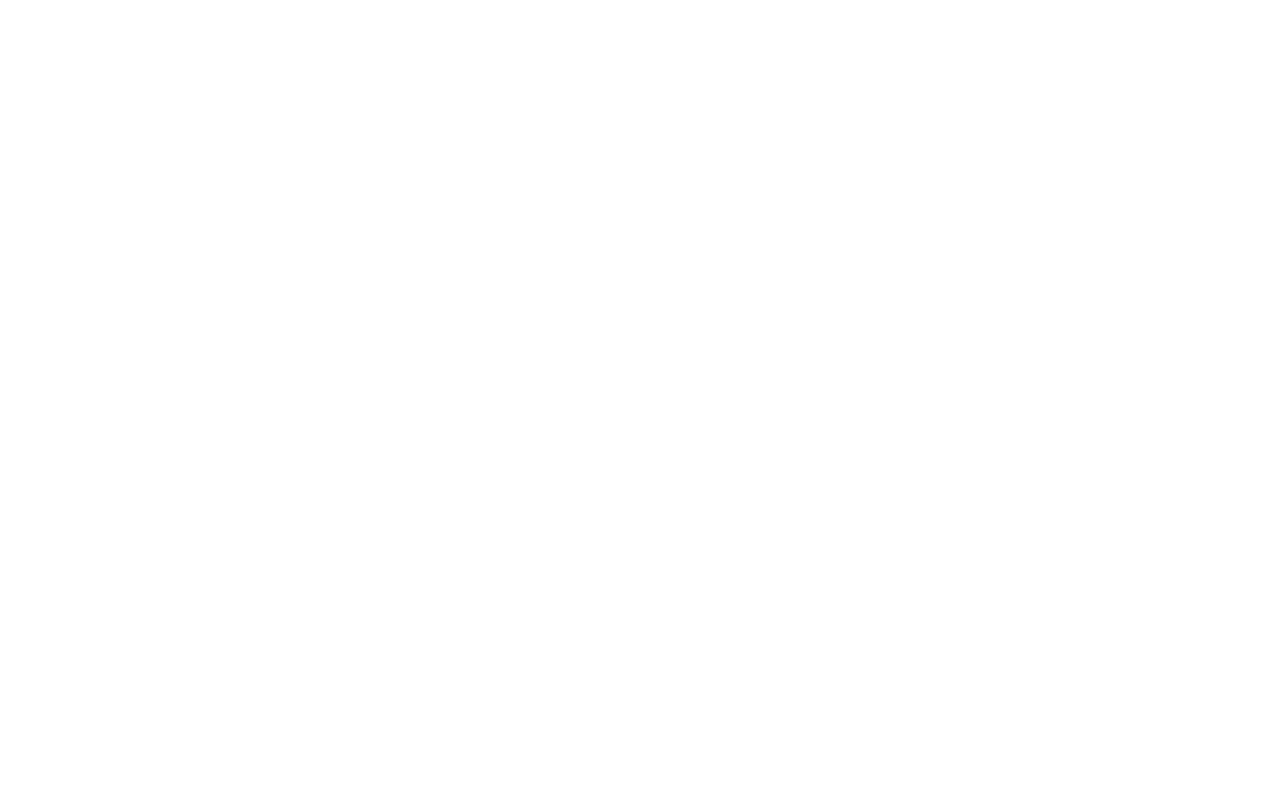
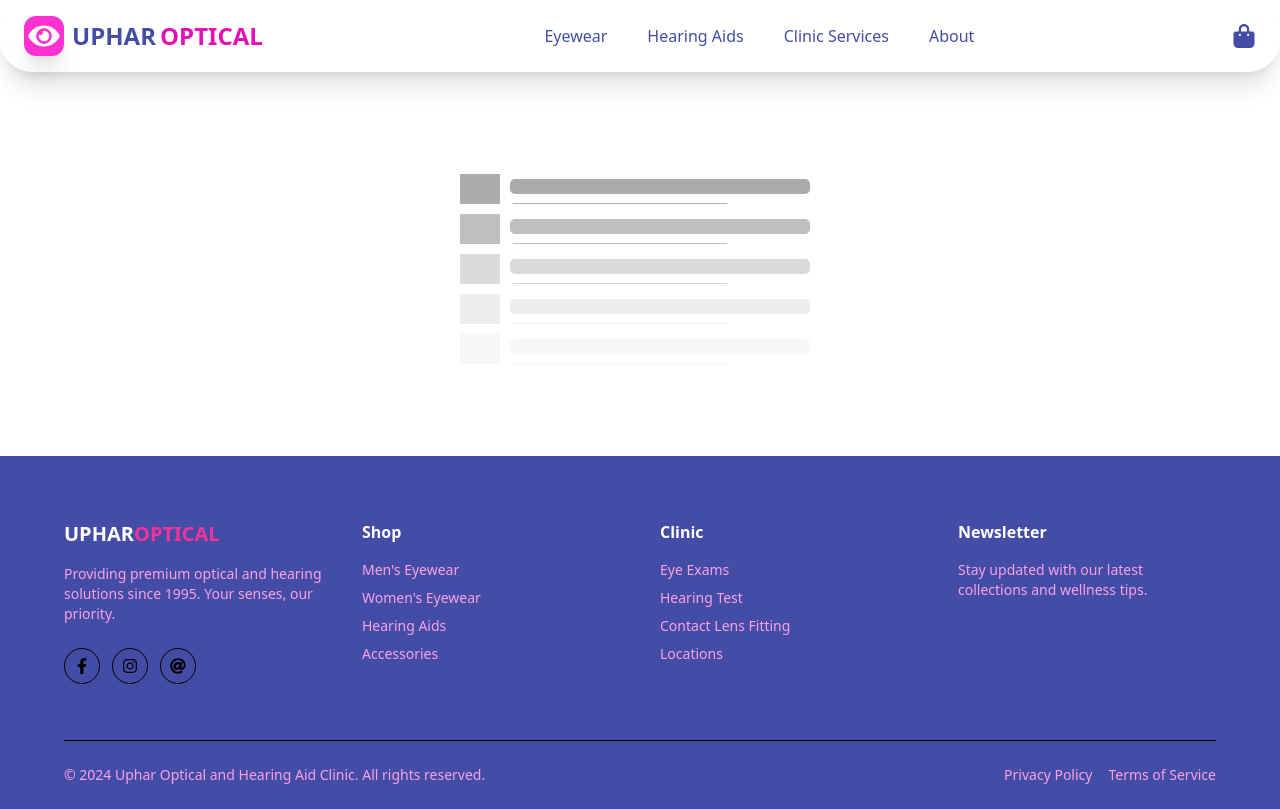
Before and after one commit to VishoyPaul/Uphar-Website, a React (Vite) app in the folder client/: page /add-to-cart in a window 1280 px wide. Before the commit this address had no page. Built offline with nearby package versions, Linux system fonts and the light colour scheme.

Commit message:
almost layout done for user

```diff
--- a/client/package.json
+++ b/client/package.json
@@ -13,6 +13,7 @@
     "@tailwindcss/vite": "^4.1.18",
     "axios": "^1.13.5",
     "react": "^19.2.0",
+    "react-content-loader": "^7.1.2",
     "react-dom": "^19.2.0",
     "react-hook-form": "^7.71.1",
     "react-icons": "^5.5.0",
--- a/client/src/App.jsx
+++ b/client/src/App.jsx
@@ -1,9 +1,11 @@
 import React from 'react'
 import { BrowserRouter, Routes, Route } from 'react-router-dom'
 import About from './about/About'
-import Connectform from './connect/Connectform'
+import Connectpagesec from './connect/Connectpagesec'
 import Eyewear from './eyewear/Eyewear'
 import HearingAids from './hearingaids/Hearingaids'
+import Addtocart from './addtocart/Addtocart'
+import Loginpage from './components/auth/LoginForm/LoginForm'
 
 const App = () => {
   return (
@@ -12,7 +14,9 @@ const App = () => {
 
     <Route path='/eye-wear' element={<Eyewear/>}/>
     <Route path='/hearing-aids' element={<HearingAids/>}/>
-    <Route path='clinic-services' element={<Connectform/>}/>
+    <Route path='clinic-services' element={<Connectpagesec/>}/>
+    <Route path='/add-to-cart' element={<Addtocart/>}/>
+    <Route path='/login-form' element={<Loginpage/>}/>
     <Route path='/' element={<About/>}/>
    </Routes>
    </>
--- a/client/src/addtocart/Addtocart.jsx
+++ b/client/src/addtocart/Addtocart.jsx
@@ -1,9 +1,26 @@
-import React from 'react'
+import React from "react";
+import Navbar from "../components/common/Navbar";
+import  FadingLoader from "../components/loader/FadingLoader";
+import Footer from "../components/footer/Footer";
+const Addtocart = () => {
+  const [cartItems, setCartItems] = React.useState([]);
+  return (
+    <div>
+      <Navbar />
+      <div>
+        {cartItems && cartItems.length > 0 ? (
+<>
+</>
+        ) : (
+          <div className="flex justify-center items-center h-96"><FadingLoader /></div>
+        )}
+      </div>
+      <footer>
+      <Footer bgcolor={"bg-[#434DA6]"} textcolor={"text-white"} othercolor="text-[#FCA1E8]"/>
+      </footer>
 
-const Addtocart = () => {
-  return (
-    <div>Addtocart</div>
-  )
-}
+    </div>
+  );
+};
 
-export default Addtocart
+export default Addtocart;
--- a/client/src/clinicservices/Clinicservices.jsx
+++ b/client/src/clinicservices/Clinicservices.jsx
@@ -1,8 +1,14 @@
 import React from 'react'
+import Navbar from '../components/common/Navbar'
+import Footer from '../components/footer/Footer'
 
 const Clinicservices = () => {
   return (
-    <div>Clinicservices</div>
+    <div>
+      <Navbar />
+
+      <Footer />
+    </div>
   )
 }
 
--- a/client/src/components/common/Navbar.jsx
+++ b/client/src/components/common/Navbar.jsx
@@ -50,7 +50,7 @@ const Navbar = () => {
         </div>
 
         <div className="ml-auto flex items-center">
-          <FaBagShopping className="text-[#434DA6] text-2xl mx-2" />
+          <FaBagShopping className="text-[#434DA6] text-2xl mx-2" onClick={()=>navigate("/add-to-cart")}/>
           <RxHamburgerMenu
             className="text-[#434DA6] text-2xl mx-2 md:hidden"
             onClick={() => setIsMenuOpen(true)}
@@ -84,12 +84,12 @@ const Navbar = () => {
             <MobileItem
               icon={<FaInfo />}
               text="About"
-              onClick={() => navigate("/about")}
+              onClick={() => navigate("/")}
             />
             <MobileItem
               icon={<GrLogin />}
               text="Login"
-              onClick={() => navigate("/login")}
+              onClick={() => navigate("/login-form")}
             />
           </div>
         )}
--- a/client/src/components/common/Searchsec.jsx
+++ /dev/null
@@ -1,13 +0,0 @@
-import React from 'react'
-
-const Searchsec = () => {
-  return (
-    <div>
-      <div>
-
-      </div>
-    </div>
-  )
-}
-
-export default Searchsec
--- /dev/null
+++ b/client/src/components/loader/FadingLoader.jsx
@@ -0,0 +1,99 @@
+import React from 'react'
+import ContentLoader from 'react-content-loader'
+
+const FadingLoader = () => {
+  return (
+    <div>
+      <FadingLoaderCard1 />
+      <FadingLoaderCard2 />
+      <FadingLoaderCard3 />
+      <FadingLoaderCard4 />
+      <FadingLoaderCard5 />
+    </div>
+  )
+}
+
+const FadingLoaderCard1 = () => {
+  return (
+    <ContentLoader
+      width="100%"
+      height="100%"
+      viewBox="0 0 400 40"
+      backgroundColor="#ababab"
+      foregroundColor="#fafafa"
+    >
+      <rect x="70" y="15" rx="5" ry="5" width="300" height="15" />
+      <rect x="70" y="39" rx="5" ry="5" width="220" height="9" />
+      <rect x="20" y="10" rx="0" ry="0" width="40" height="40" />
+    </ContentLoader>
+  )
+}
+
+const FadingLoaderCard2 = () => {
+  return (
+    <ContentLoader
+      width={400}
+      height={40}
+      backgroundColor="#bfbfbf"
+      foregroundColor="#fafafa"
+    >
+      <rect x="70" y="15" rx="5" ry="5" width="300" height="15" />
+      <rect x="70" y="39" rx="5" ry="5" width="220" height="9" />
+      <rect x="20" y="10" rx="0" ry="0" width="40" height="40" />
+    </ContentLoader>
+  )
+}
+
+const FadingLoaderCard3 = () => {
+  return (
+    <ContentLoader
+      width={400}
+      height={40}
+      backgroundColor="#dadada"
+      foregroundColor="#fafafa"
+    >
+      <rect x="70" y="15" rx="5" ry="5" width="300" height="15" />
+      <rect x="70" y="39" rx="5" ry="5" width="220" height="9" />
+      <rect x="20" y="10" rx="0" ry="0" width="40" height="40" />
+    </ContentLoader>
+  )
+}
+
+const FadingLoaderCard4 = () => {
+  return (
+    <ContentLoader
+      width={400}
+      height={40}
+      backgroundColor="#ececec"
+      foregroundColor="#fafafa"
+    >
+      <rect x="70" y="15" rx="5" ry="5" width="300" height="15" />
+      <rect x="70" y="39" rx="5" ry="5" width="220" height="9" />
+      <rect x="20" y="10" rx="0" ry="0" width="40" height="40" />
+    </ContentLoader>
+  )
+}
+
+const FadingLoaderCard5 = () => {
+  return (
+    <ContentLoader
+      width={400}
+      height={40}
+      backgroundColor="#f7f7f7"
+      foregroundColor="#fafafa"
+    >
+      <rect x="70" y="15" rx="5" ry="5" width="300" height="15" />
+      <rect x="70" y="39" rx="5" ry="5" width="220" height="9" />
+      <rect x="20" y="10" rx="0" ry="0" width="40" height="40" />
+    </ContentLoader>
+  )
+}
+
+FadingLoader.metadata = {
+  name: 'Nikhil Anand', // My name
+  github: 'anandnkhl', // Github username
+  description: 'Loader that fades downwards', // Little tagline
+  filename: 'FadingLoader', // filename of your loader
+}
+
+export default FadingLoader
--- /dev/null
+++ b/client/src/connect/Connectpagesec.jsx
@@ -0,0 +1,15 @@
+import React from 'react'
+import Navbar from '../components/common/Navbar'
+import Footer from '../components/footer/Footer'
+import Connectform from "../connect/Connectform"
+const Connectpagesec = () => {
+  return (
+    <div>
+      <Navbar />
+      <Connectform />
+      <Footer bgcolor='bg-[#83C0EE]' othercolor='text-[#EBE0FA]' />
+    </div>
+  )
+}
+
+export default Connectpagesec
--- a/client/src/eyewear/Eyewear.jsx
+++ b/client/src/eyewear/Eyewear.jsx
@@ -4,6 +4,7 @@ import { IoSearch } from "react-icons/io5";
 import { useState } from 'react';
 import Eyewearcards from '../components/eyewearcard/Eyewearcard';
 import Footer from '../components/footer/Footer';
+import FadingLoader from '../components/loader/FadingLoader';
 const eyewear = () => {
   const [searchTerm, setSearchTerm] = useState([]);
   return (
@@ -23,11 +24,7 @@ const eyewear = () => {
             ))}
 
           </div>) : (
-            <div className='flex items-center justify-center mt-8 text-gray-500 text-lg'>
-              no results found
-
-
-            </div>
+           <div className="flex justify-center items-center h-96"><FadingLoader /></div>
 
           )
         }
--- a/client/src/hearingaids/Hearingaids.jsx
+++ b/client/src/hearingaids/Hearingaids.jsx
@@ -1,8 +1,42 @@
 import React from 'react'
+import Navbar from '../components/common/Navbar'
+import { IoSearch } from "react-icons/io5";
+import { useState } from 'react';
+import Eyewearcards from '../components/eyewearcard/Eyewearcard';
+import Footer from '../components/footer/Footer';
+import FadingLoader from '../components/loader/FadingLoader';
 
 const Hearingaids = () => {
+  const [searchTerm, setSearchTerm] = useState([]);
   return (
-    <div>Hearingaids</div>
+     <div>
+      <Navbar />
+      <div className="flex items-center justify-center mt-8">
+        <input type="text" className="px-4 py-2 border border-gray-300 rounded-l-lg ml-2 focus:outline-none focus:ring-2 focus:ring-pink-500 w-full max-w-md" placeholder="Search hearing aids..." />
+        <button className="bg-pink-500 mr-2 text-white px-4 py-2 rounded-r-lg hover:bg-pink-600 transition">
+          <IoSearch className="text-xl" />
+        </button>
+      </div>
+      <main className='container mx-auto px-4 py-8'>
+        {
+          searchTerm && searchTerm.length > 0 ? (<div className='grid  grid-cols-2 sm:grid-cols-2 md:grid-cols-3 lg:grid-cols-4 gap-4 sm:gap-6'>
+            {searchTerm.map((item, index) => (
+              <Eyewearcards key={index} image={item.image} name={item.name} price={item.price} description={item.description} />
+            ))}
+
+          </div>) : (
+
+            <div className="flex justify-center items-center h-96"><FadingLoader /></div>
+
+
+          )
+        }
+      </main>
+      <footer>
+        <Footer/>
+      </footer>
+
+    </div>
   )
 }
 
--- /dev/null
+++ b/client/src/login/Loginpage.jsx
@@ -0,0 +1,11 @@
+import React from 'react'
+import LoginForm from '../components/auth/LoginForm/LoginForm'
+const Loginpage = () => {
+  return (
+    <div className="min-h-screen  bg-gradient-to-br from-pink-50 to-purple-50 flex items-center justify-center">
+      <LoginForm />
+    </div>
+  )
+}
+
+export default Loginpage
```
Also changed, not shown: client/src/connect/Connectform.jsx (+93 -5 lines), 1 other file (tests, documents, lock files or other folders).
